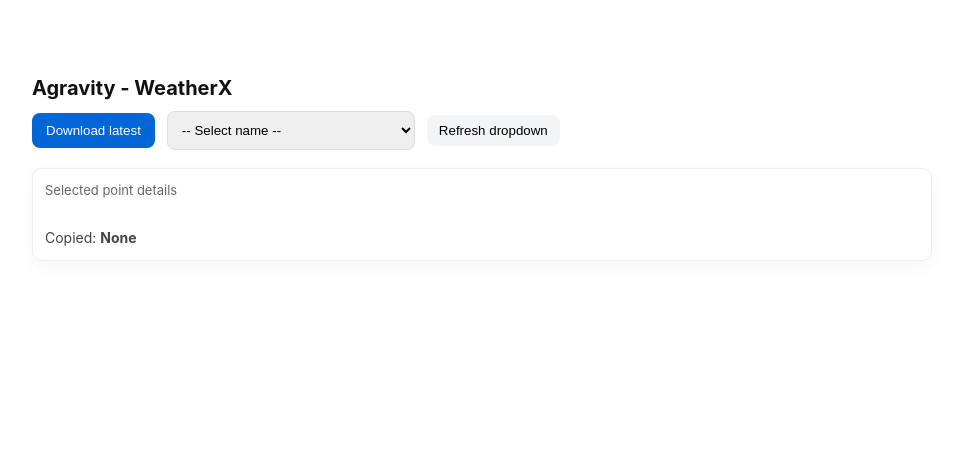
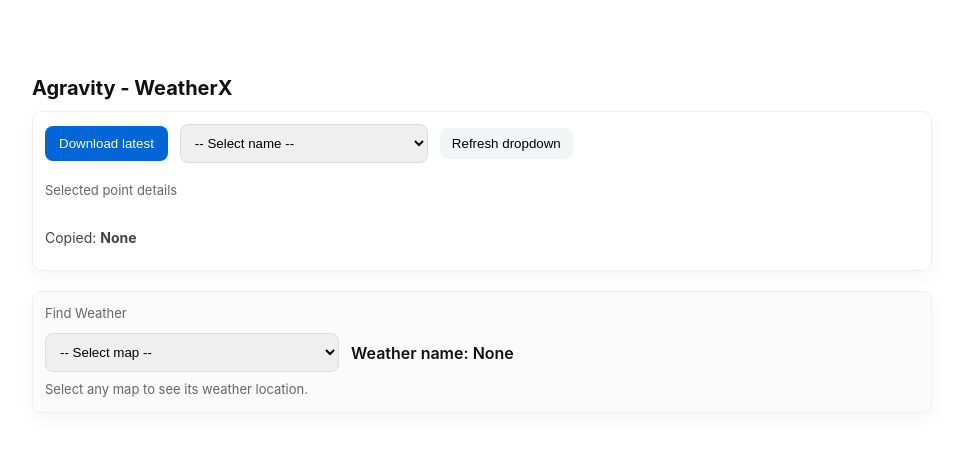
Before and after one commit to agravity-systems/weather, a plain HTML site: page index.html in a window 1280 px wide. Shown: the whole page, without its empty margins (158-1121 px from the left). Drawn offline with Linux system fonts and the light colour scheme.

Commit message:
indexv2 replaces index

```diff
--- a/index.html
+++ b/index.html
@@ -24,11 +24,16 @@
     .small{font-size:13px;color:#666}
     .maps-list{margin:6px 0 0 0;padding-left:20px}
     .maps-list li{margin:4px 0}
+    .diag{margin-top:10px;font-size:13px;color:#b00}
+    .section{margin-top:20px}
+    .subcard{background:#fbfbfb;border:1px solid #f0f0f0;padding:12px;border-radius:8px}
     footer{margin-top:26px;color:#666;font-size:13px}
   </style>
 </head>
 <body>
   <h1>Agravity - WeatherX</h1>
+
+  <div class="card">
     <div class="controls">
       <button id="downloadBtn" class="primary">Download latest</button>
       <select id="nameSelect">
@@ -37,26 +42,45 @@
       <button id="refreshBtn" class="secondary">Refresh dropdown</button>
     </div>
 
-  <div class="card">
     <div class="small">Selected point details</div>
     <div id="fieldsArea" class="fields"></div>
     <div id="mapsArea" style="margin-top:8px"></div>
     <div id="copiedStatus" class="status">Copied: <strong id="copiedText">None</strong></div>
+    <div id="diag" class="diag" aria-live="polite"></div>
   </div>
+
+  <!-- New section: Find Weather -->
+  <div class="section">
+    <div class="card subcard">
+      <div class="small">Find Weather</div>
+      <div style="display:flex;gap:12px;align-items:center;margin-top:10px">
+        <select id="mapsSelect">
+          <option value="">-- Select map string --</option>
+        </select>
+        <div id="mapToName" style="font-weight:600">Weather name: <span id="mapNameDisplay">None</span></div>
+      </div>
+      <div style="margin-top:8px;color:#666;font-size:13px">Select any map to see its weather location.</div>
+    </div>
+  </div>
+
+
 
   <script>
     // CONFIG: set your public JSON URL here
     const JSON_URL = 'weather_locations.json'; // replace
 
-    let latestData = null;
+    let latestData = null; // array of points
+    let mapToNameIndex = {}; // map string -> array of names (in case duplicates)
 
     const downloadBtn = document.getElementById('downloadBtn');
     const refreshBtn = document.getElementById('refreshBtn');
     const selectEl = document.getElementById('nameSelect');
+    const mapsSelectEl = document.getElementById('mapsSelect');
     const fieldsArea = document.getElementById('fieldsArea');
     const mapsArea = document.getElementById('mapsArea');
     const copiedTextEl = document.getElementById('copiedText');
     const diagEl = document.getElementById('diag');
+    const mapNameDisplay = document.getElementById('mapNameDisplay');
 
     function setDiag(msg, isError=false){ diagEl.textContent = msg; diagEl.style.color = isError ? '#b00' : '#444'; }
 
@@ -64,7 +88,6 @@
       return typeof n === 'number' ? n.toFixed(10) : (isNaN(Number(n)) ? n : Number(n).toFixed(10));
     }
 
-    // fetch-only implementation (no localStorage)
     async function fetchJson(url){
       const sep = url.includes('?') ? '&' : '?';
       const fetchUrl = `${url}${sep}_=${Date.now()}`;
@@ -93,23 +116,53 @@
       return [];
     }
 
+    // builds mapToNameIndex and returns sorted unique map strings
+    function buildMapIndex(points){
+      mapToNameIndex = {};
+      const set = new Set();
+      points.forEach(p => {
+        const name = p.name || '';
+        const mapsKey = Object.keys(p).find(k => k.toLowerCase() === 'maps');
+        if (!mapsKey) return;
+        const val = p[mapsKey];
+        if (Array.isArray(val)){
+          val.forEach(s => { if (s!==null && s!==undefined) { const str = String(s); set.add(str); if (!mapToNameIndex[str]) mapToNameIndex[str] = []; mapToNameIndex[str].push(name); } });
+        } else if (typeof val === 'string'){
+          const str = val; set.add(str); if (!mapToNameIndex[str]) mapToNameIndex[str] = []; mapToNameIndex[str].push(name);
+        }
+      });
+      // return sorted array (case-insensitive)
+      return Array.from(set).sort((a,b)=>a.toLowerCase().localeCompare(b.toLowerCase()));
+    }
+
     function loadIntoDropdown(points){
-      latestData = points;
+      // sort points by name (case-insensitive)
+      const sorted = [...points].sort((a,b)=>{
+        const na = (a.name||'').toLowerCase(); const nb = (b.name||'').toLowerCase();
+        return na.localeCompare(nb);
+      });
+
+      latestData = sorted;
       selectEl.innerHTML = '<option value="">-- Select name --</option>';
-      if (!points || points.length === 0){
-        const opt = document.createElement('option'); opt.textContent = 'No points found'; selectEl.appendChild(opt); return;
+      if (!sorted || sorted.length === 0){ const opt = document.createElement('option'); opt.textContent = 'No points found'; selectEl.appendChild(opt); return; }
+      sorted.forEach((p,i)=>{ const opt=document.createElement('option'); opt.value=i; opt.textContent=p.name||('point_'+i); selectEl.appendChild(opt); });
+
+      // build maps index and populate mapsSelect
+      const mapsList = buildMapIndex(sorted);
+      populateMapsSelect(mapsList);
+
+      // setDiag(`Loaded ${sorted.length} points from live source.`);
     }
-      points.forEach((p,i)=>{ const opt=document.createElement('option'); opt.value=i; opt.textContent=p.name||('point_'+i); selectEl.appendChild(opt); });
-      setDiag(`Loaded ${points.length} points from live source.`);
+
+    function populateMapsSelect(mapsList){
+      mapsSelectEl.innerHTML = '<option value="">-- Select map --</option>';
+      if (!mapsList || mapsList.length===0){ const opt=document.createElement('option'); opt.textContent='No maps found'; mapsSelectEl.appendChild(opt); return; }
+      mapsList.forEach((s,i)=>{ const opt=document.createElement('option'); opt.value=s; opt.textContent=s; mapsSelectEl.appendChild(opt); });
     }
 
     function clearFields(){ fieldsArea.innerHTML = ''; mapsArea.innerHTML = ''; }
 
-    function makeCopyButton(){
-      const btn=document.createElement('button'); btn.type='button'; btn.className='copy-btn'; btn.title='Copy value';
-      btn.innerHTML = '<svg viewBox="0 0 24 24" fill="none" xmlns="http://www.w3.org/2000/svg"><path d="M16 21H8a2 2 0 0 1-2-2V7" stroke="currentColor" stroke-width="1.4" stroke-linecap="round" stroke-linejoin="round"/><rect x="8" y="3" width="13" height="13" rx="2" stroke="currentColor" stroke-width="1.4" stroke-linecap="round" stroke-linejoin="round"/></svg>';
-      return btn;
-    }
+    function makeCopyButton(){ const btn=document.createElement('button'); btn.type='button'; btn.className='copy-btn'; btn.title='Copy value'; btn.innerHTML = '<svg viewBox="0 0 24 24" fill="none" xmlns="http://www.w3.org/2000/svg"><path d="M16 21H8a2 2 0 0 1-2-2V7" stroke="currentColor" stroke-width="1.4" stroke-linecap="round" stroke-linejoin="round"/><rect x="8" y="3" width="13" height="13" rx="2" stroke="currentColor" stroke-width="1.4" stroke-linecap="round" stroke-linejoin="round"/></svg>'; return btn; }
 
     function showFieldsForIndex(i){
       clearFields();
@@ -164,15 +217,20 @@
     }
 
     // event listeners
-    downloadBtn.addEventListener('click', async ()=>{
-      try{ downloadBtn.disabled=true; downloadBtn.textContent='Downloading...'; const data = await fetchJson(JSON_URL); const points = extractPoints(data); loadIntoDropdown(points); setDiag('Downloaded latest JSON from live URL.'); }catch(err){ alert('Error: ' + err.message); setDiag('Download failed: ' + err.message, true); console.error(err); }finally{ downloadBtn.disabled=false; downloadBtn.textContent='Download latest'; }
-    });
+    downloadBtn.addEventListener('click', async ()=>{ try{ downloadBtn.disabled=true; downloadBtn.textContent='Downloading...'; const data = await fetchJson(JSON_URL); const points = extractPoints(data); loadIntoDropdown(points); setDiag('Downloaded latest data.'); }catch(err){ alert('Error: ' + err.message); setDiag('Download failed: ' + err.message, true); console.error(err); }finally{ downloadBtn.disabled=false; downloadBtn.textContent='Download latest'; } });
 
-    refreshBtn.addEventListener('click', async ()=>{
-      try{ refreshBtn.disabled=true; refreshBtn.textContent='Refreshing...'; const data = await fetchJson(JSON_URL); loadIntoDropdown(extractPoints(data)); }catch(err){ alert('Error: ' + err.message); setDiag('Refresh failed: ' + err.message, true); console.error(err);}finally{ refreshBtn.disabled=false; refreshBtn.textContent='Refresh dropdown'; }
-    });
+    refreshBtn.addEventListener('click', async ()=>{ try{ refreshBtn.disabled=true; refreshBtn.textContent='Refreshing...'; const data = await fetchJson(JSON_URL); loadIntoDropdown(extractPoints(data)); }catch(err){ alert('Error: ' + err.message); setDiag('Refresh failed: ' + err.message, true); console.error(err);}finally{ refreshBtn.disabled=false; refreshBtn.textContent='Refresh dropdown'; } });
 
     selectEl.addEventListener('change', (ev)=>{ const val = ev.target.value; if (val === ''){ clearFields(); return; } showFieldsForIndex(Number(val)); });
+
+    // maps select: show first matching name (there could be multiple names for same map string)
+    mapsSelectEl.addEventListener('change', (ev)=>{
+      const val = ev.target.value;
+      if (!val){ mapNameDisplay.textContent = 'None'; return; }
+      const names = mapToNameIndex[val] || [];
+      // if multiple names mapped, show comma separated list
+      mapNameDisplay.textContent = names.length ? names.join(', ') : 'None';
+    });
 
     // init: always fetch live and do not store anything locally
     (async function init(){
@@ -183,8 +241,5 @@
       }catch(e){ console.warn('Prefetch failed', e); setDiag('Failed to fetch live JSON: ' + (e && e.message), true); }
     })();
   </script>
-
-
-
 </body>
 </html>
```
Lines whose indentation alone changed are shown as unchanged.
